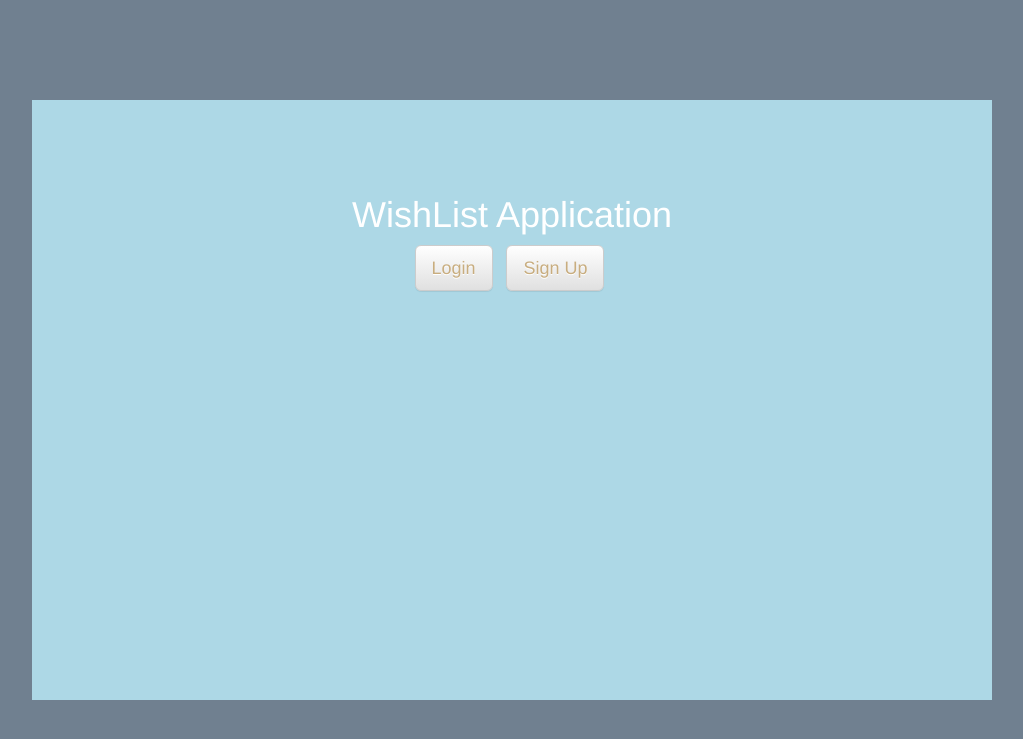
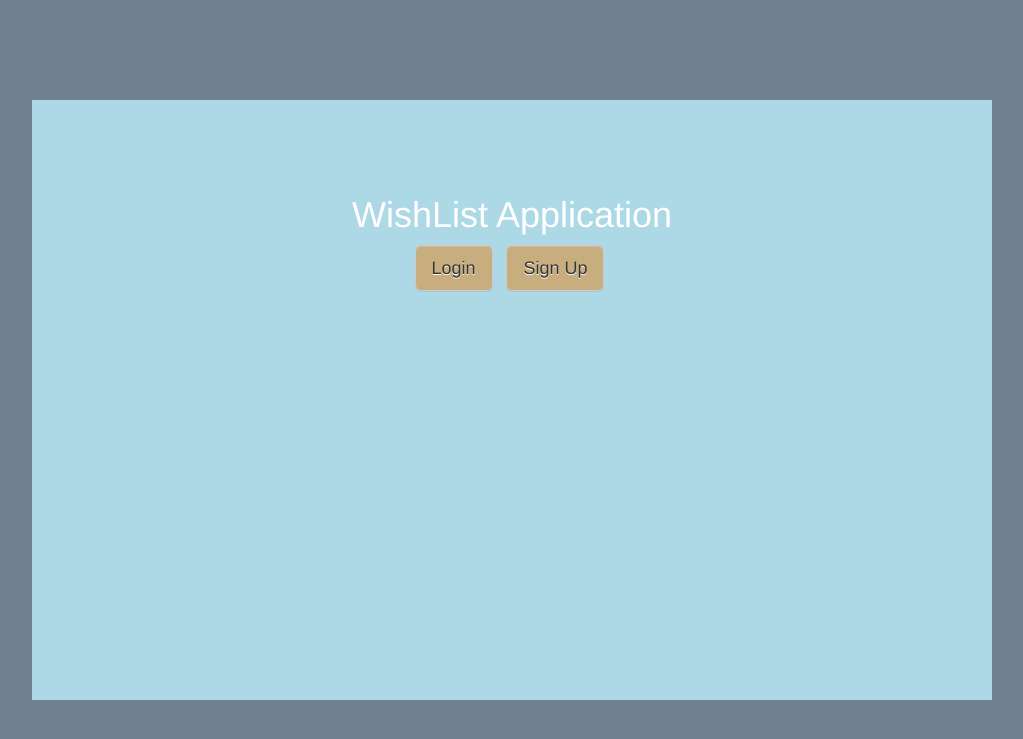
Before and after one commit to ShaqGrant/info3180-project3, a Flask app: page / in a window 1280 px wide. Shown: the top 739 px of the page, without its empty margins (128-1151 px from the left). Run offline with Flask 2, Linux system fonts and the light colour scheme; some libraries are stand-ins or nearby versions.

Commit message:
finishing touches

```diff
--- a/app/static/css/main.css
+++ b/app/static/css/main.css
@@ -14,7 +14,7 @@
 }
 
 .btn{
-    color:#C8AD7F;
+    background:#C8AD7F;
 }
 
 body{
```
